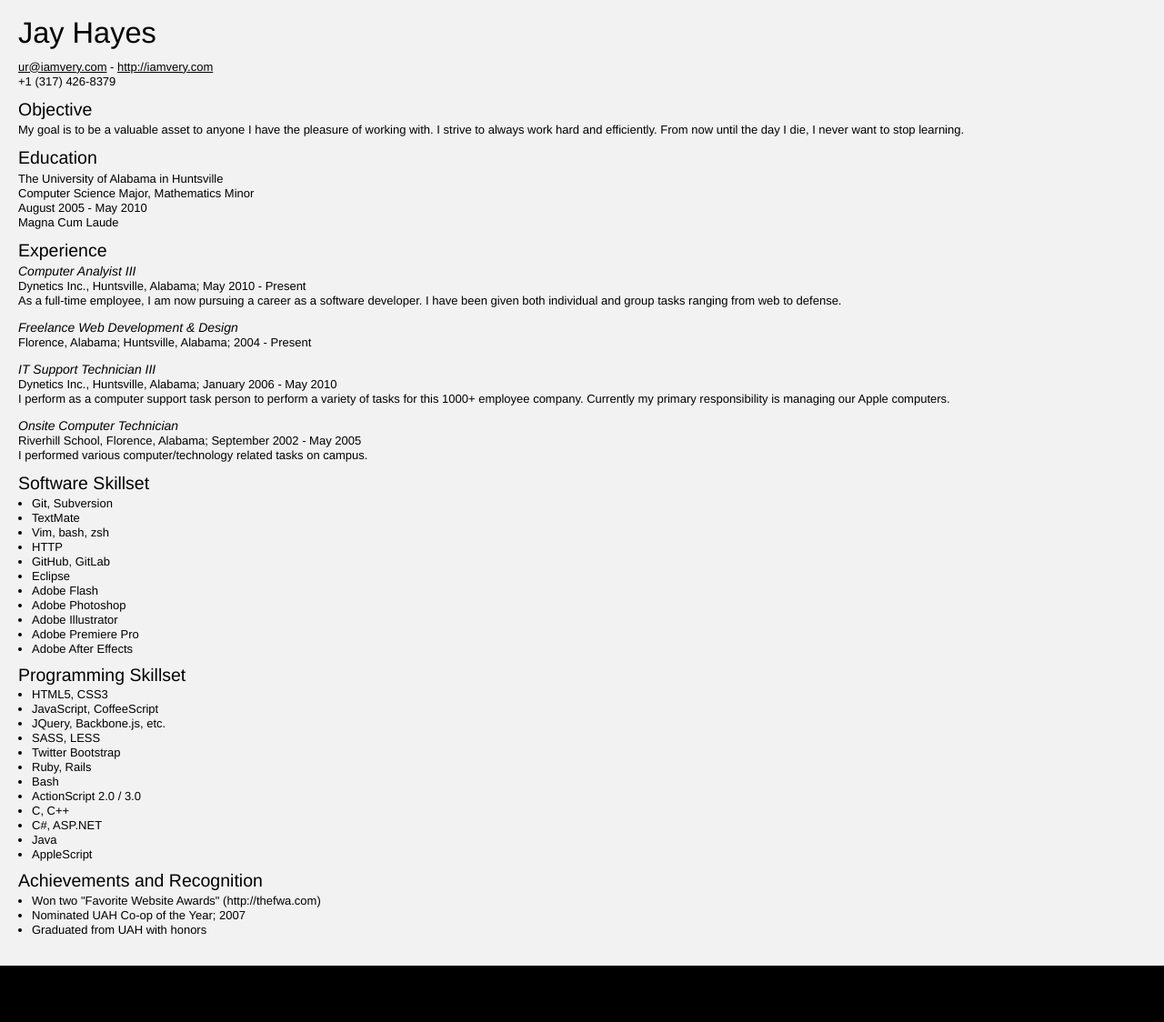
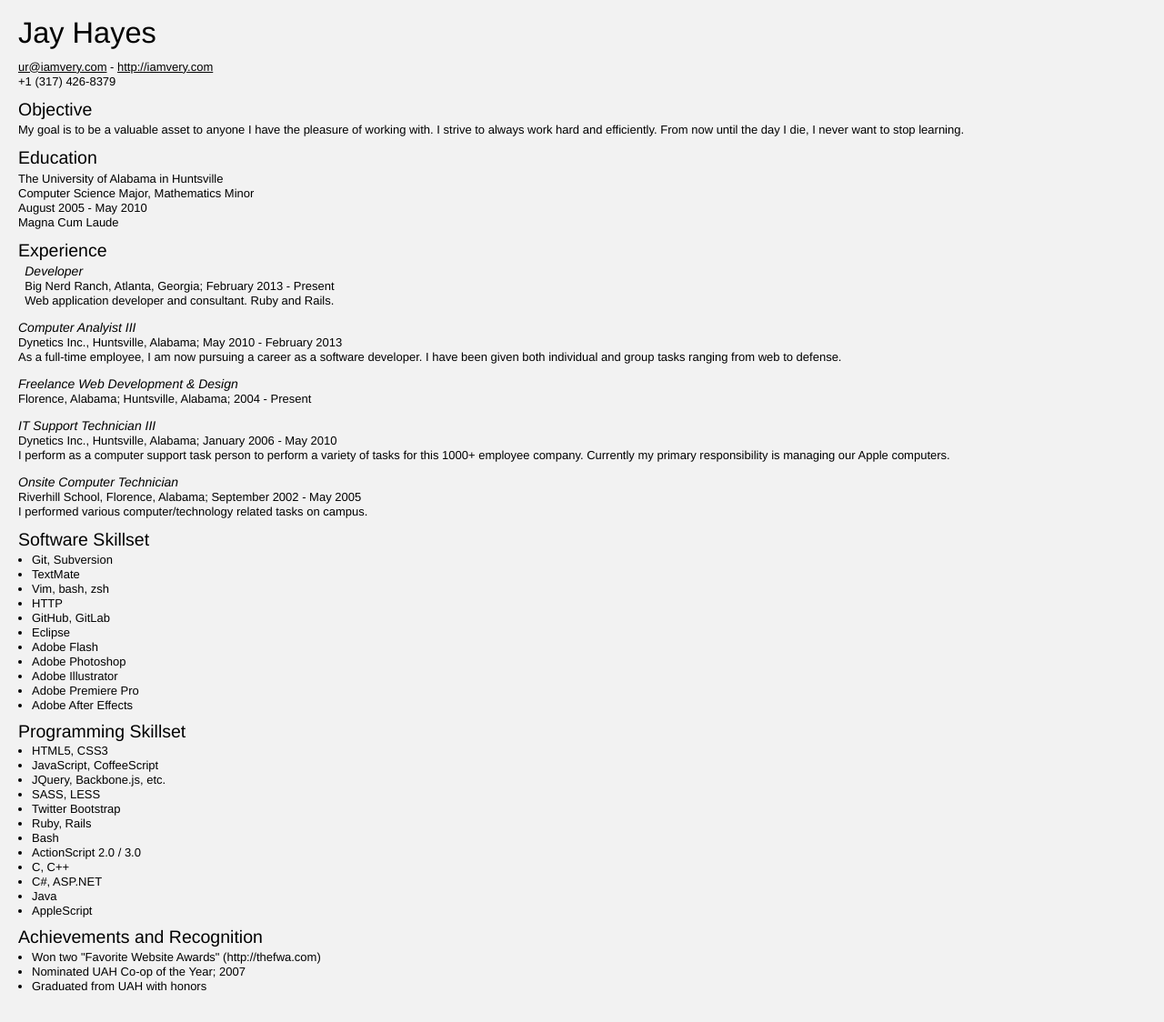
Before and after one commit to iamvery/iamvery.github.com, a Jekyll site: the page built from print-resume.html, in a window 1280 px wide. Shown: the whole page at 91% size. Built offline with Jekyll 4.4.1, drawn with Linux system fonts in a browser that asks for light colours; before the commit the page ends 1062 px from its top, so only the background shows below that.

Commit message:
Update resume.html
Big Nerd Ranch!

```diff
--- a/_includes/resume.html
+++ b/_includes/resume.html
@@ -25,8 +25,14 @@
 <h3>Experience</h3>
 
 <p>
+  <em>Developer</em><br/>
+  Big Nerd Ranch, Atlanta, Georgia; February 2013 - Present<br/>
+  Web application developer and consultant. Ruby and Rails.
+</p>
+
+<p>
   <em>Computer Analyist III</em><br/>
-  Dynetics Inc., Huntsville, Alabama; May 2010 - Present<br/>
+  Dynetics Inc., Huntsville, Alabama; May 2010 - February 2013<br/>
   As a full-time employee, I am now pursuing a career as a software developer. I have been given both
   individual and group tasks ranging from web to defense.
 </p>
```
